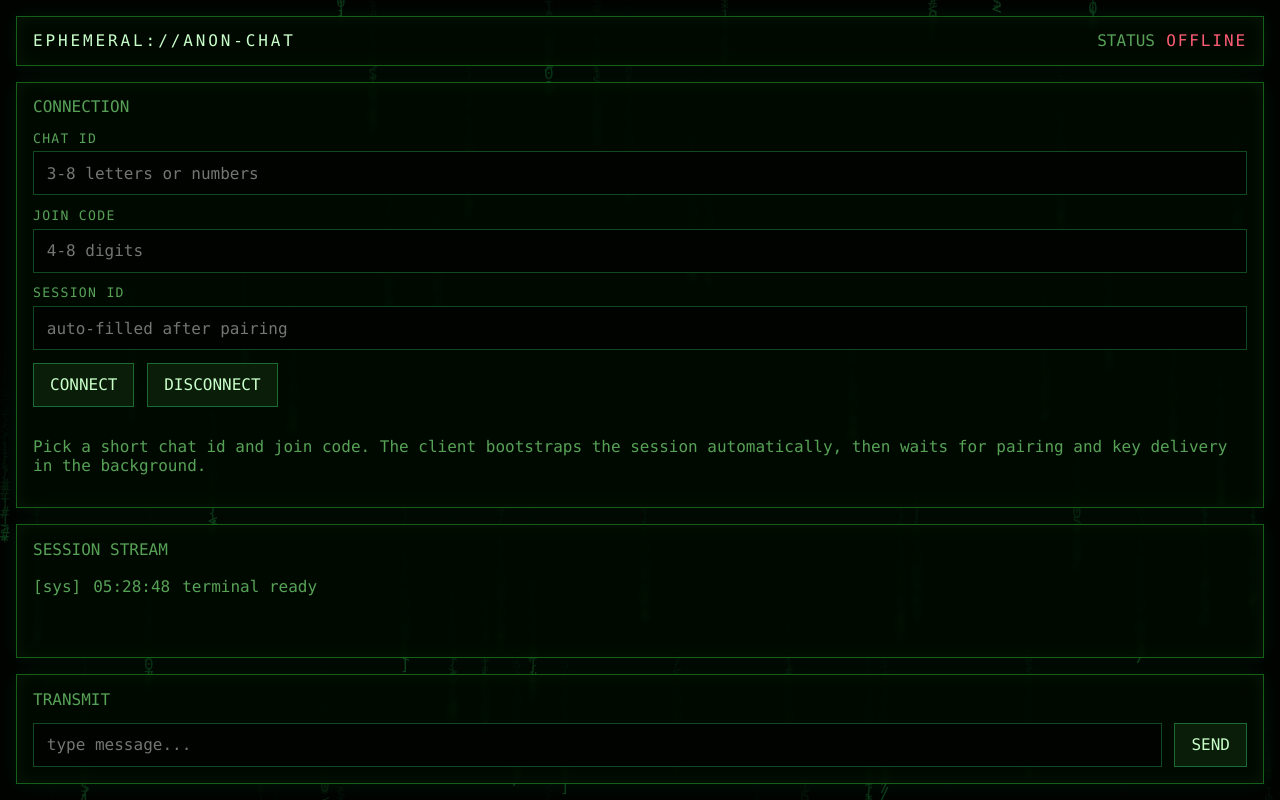
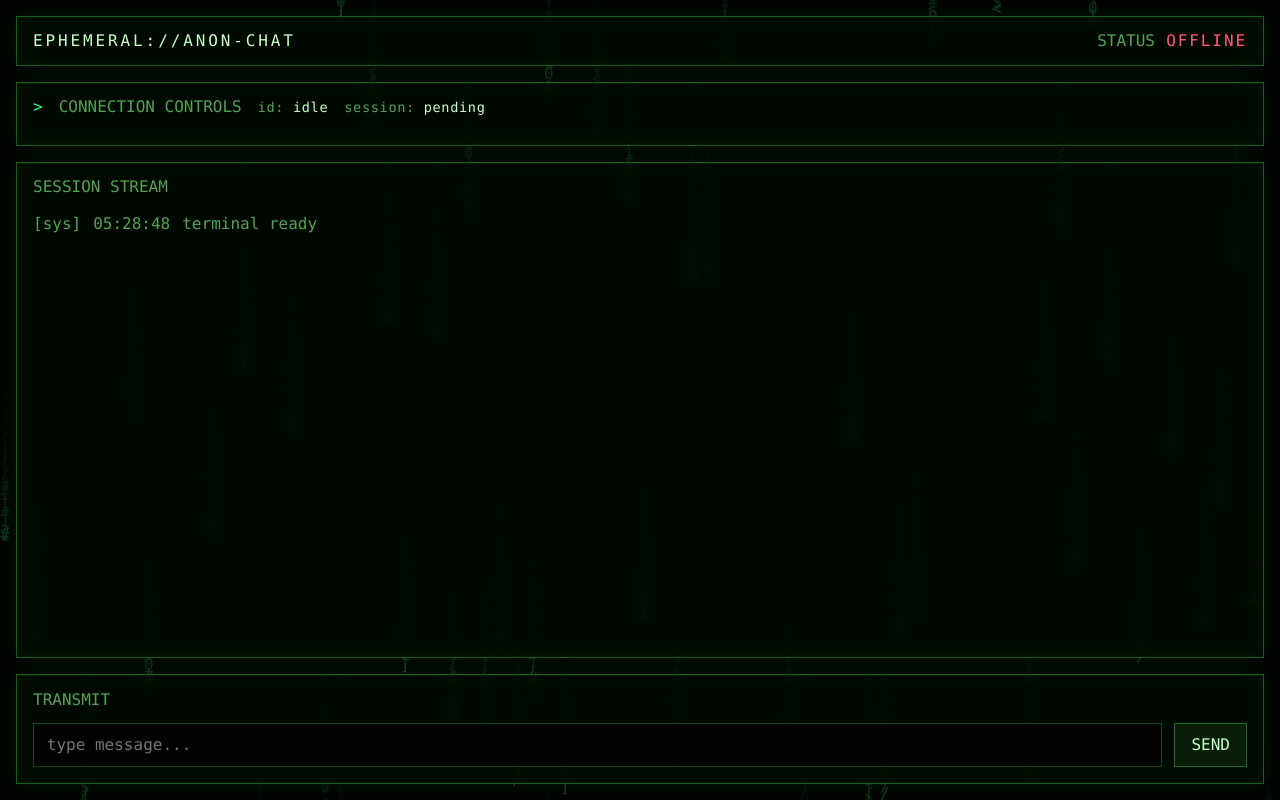
Before and after one commit to sarzeev/ephemeral-anonymous-chat, a Spring Boot app: page / in a window 1280 px wide. Run offline with Spring Boot 4, Linux system fonts and the light colour scheme; some of the project's set-up classes (security, data sources, template engines, error pages and the like) are left out, and stand-ins take their place; some libraries are stand-ins or nearby versions.

Commit message:
drop down and stream respect++

```diff
--- a/src/main/resources/static/chat.css
+++ b/src/main/resources/static/chat.css
@@ -107,6 +107,52 @@ body {
     gap: 0.9rem;
 }
 
+.controls-panel {
+    padding: 0;
+    align-self: start;
+}
+
+.controls-summary {
+    display: flex;
+    align-items: center;
+    gap: 1rem;
+    list-style: none;
+    cursor: pointer;
+    padding: 0.9rem 1rem;
+}
+
+.controls-summary::-webkit-details-marker {
+    display: none;
+}
+
+.controls-summary::before {
+    content: ">";
+    color: var(--accent);
+    transition: transform 0.16s ease;
+}
+
+.controls-panel[open] .controls-summary::before {
+    transform: rotate(90deg);
+}
+
+.summary-meta {
+    color: var(--text-dim);
+    font-size: 0.85rem;
+    letter-spacing: 0.04rem;
+}
+
+.summary-meta strong {
+    color: var(--text-bright);
+    font-weight: 500;
+}
+
+.controls-content {
+    display: grid;
+    gap: 0.9rem;
+    padding: 0 1rem 1rem;
+    border-top: 1px solid rgba(63, 255, 63, 0.14);
+}
+
 .terminal-form,
 .composer-form {
     display: grid;
@@ -171,6 +217,7 @@ button:disabled {
     display: grid;
     grid-template-rows: auto 1fr auto;
     gap: 0.8rem;
+    padding-bottom: 0.8rem;
 }
 
 .message-log {
@@ -265,6 +312,11 @@ button:disabled {
         flex-direction: column;
     }
 
+    .controls-summary {
+        flex-direction: column;
+        align-items: flex-start;
+    }
+
     .message-line {
         grid-template-columns: auto 1fr;
     }
--- a/src/main/resources/static/chat.js
+++ b/src/main/resources/static/chat.js
@@ -10,6 +10,9 @@
     const tempUserIdInput = document.getElementById("temp-user-id");
     const joinTokenInput = document.getElementById("join-token");
     const sessionIdInput = document.getElementById("session-id");
+    const controlsPanel = document.getElementById("controls-panel");
+    const summaryUser = document.getElementById("summary-user");
+    const summarySession = document.getElementById("summary-session");
 
     const state = {
         client: null,
@@ -30,6 +33,11 @@
     function setStatus(status, text) {
         statusElement.textContent = text;
         statusElement.className = "status-value " + status;
+    }
+
+    function updateSummary() {
+        summaryUser.textContent = state.tempUserId || "idle";
+        summarySession.textContent = state.sessionId || "pending";
     }
 
     function escapeHtml(value) {
@@ -170,6 +178,8 @@
             state.sessionKey = payload.sessionKey || null;
             state.encryptionEnabled = Boolean(payload.encryptionEnabled);
             sessionIdInput.value = payload.sessionId;
+            updateSummary();
+            controlsPanel.open = false;
             subscribeToSession(payload.sessionId);
             appendSystemLine(state.encryptionEnabled ? "session key received" : "development relay mode active");
         });
@@ -231,6 +241,7 @@
 
         state.tempUserId = bootstrapResult.credentials.tempUserId;
         state.sessionId = sessionId || null;
+        updateSummary();
         state.client = buildClient(bootstrapResult.credentials.tempUserId, bootstrapResult.credentials.joinToken);
         setStatus("status-connecting", "CONNECTING");
         state.client.activate();
@@ -247,6 +258,7 @@
         state.sessionReady = false;
         state.sessionKey = null;
         state.encryptionEnabled = false;
+        updateSummary();
         setStatus("status-offline", "OFFLINE");
         connectButton.disabled = false;
     }
@@ -467,5 +479,6 @@
 
     startExpirySweep();
     initMatrixRain();
+    updateSummary();
     appendSystemLine("terminal ready");
 })();
--- a/src/main/resources/static/index.html
+++ b/src/main/resources/static/index.html
@@ -18,8 +18,13 @@
         </div>
     </header>
 
-    <section class="terminal-panel controls-panel">
-        <div class="panel-title">CONNECTION</div>
+    <details class="terminal-panel controls-panel" id="controls-panel">
+        <summary class="controls-summary">
+            <span class="panel-title">CONNECTION CONTROLS</span>
+            <span class="summary-meta">id: <strong id="summary-user">idle</strong></span>
+            <span class="summary-meta">session: <strong id="summary-session">pending</strong></span>
+        </summary>
+        <div class="controls-content">
             <form id="connect-form" class="terminal-form">
                 <label class="terminal-field">
                     <span>CHAT ID</span>
@@ -38,8 +43,9 @@
                     <button id="disconnect-button" type="button">DISCONNECT</button>
                 </div>
             </form>
-        <p class="terminal-note">Pick a short chat id and join code. The client bootstraps the session automatically, then waits for pairing and key delivery in the background.</p>
-    </section>
+            <p class="terminal-note">Pick a short chat id and join code. Open this panel only when you need to change connection details.</p>
+        </div>
+    </details>
 
     <section class="terminal-panel chat-panel">
         <div class="panel-title">SESSION STREAM</div>
```
Lines whose indentation alone changed are shown as unchanged.
